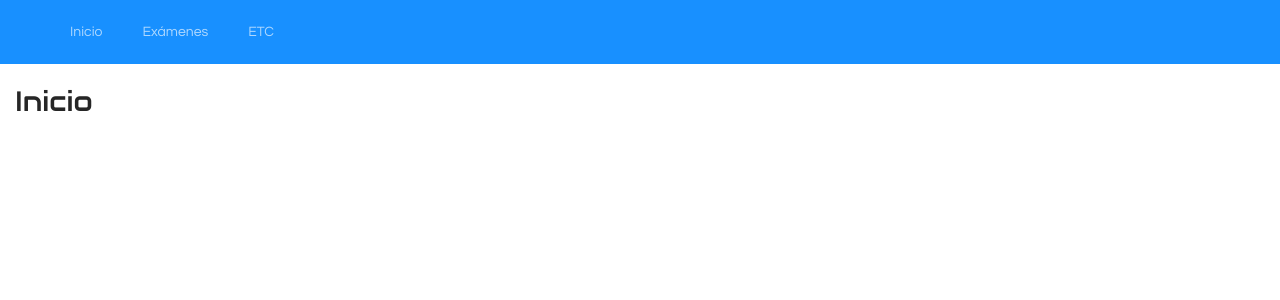
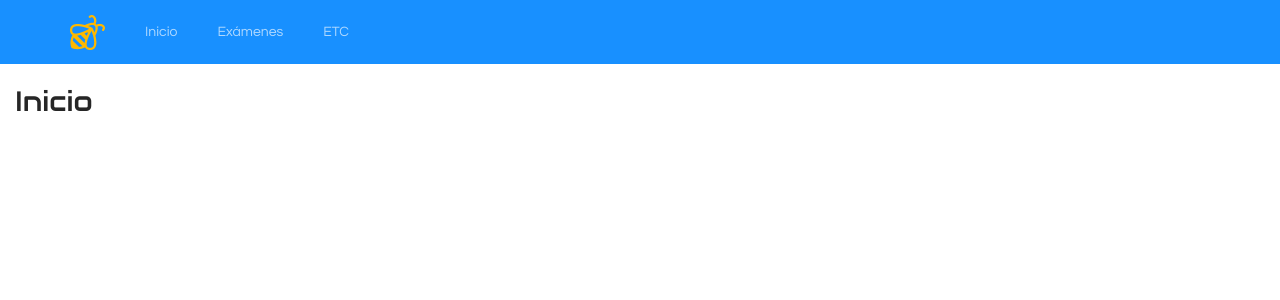
Before and after one commit to EstebanAO/hackmty-2020-front-react, a React (Create React App) app: page / in a window 1280 px wide. Shown: the top 300 px of the page. Built offline with nearby package versions, Linux system fonts and the light colour scheme.

Commit message:
Added logo to header

```diff
--- a/src/components/layouts/header.js
+++ b/src/components/layouts/header.js
@@ -1,5 +1,7 @@
 import React, { Component } from 'react'
 import { Layout, Menu, Link } from 'antd';
+
+import logo from '../../assets/img/beeready_icon.png';
 
 const { Header, Content, Footer } = Layout;
 
@@ -9,8 +11,11 @@ export class HeaderTag extends Component {
       <div>
         { ['leaderboard', 'lobby', 'winner', 'question'].includes(this.props.path.split('/')[1]) ? '' :
           <Header style={{zIndex: 1, width: '100%', "background-color": "#1890ff"}}>
-            <div className="logo" />
+
             <Menu theme="dark" mode="horizontal" style={{"background-color": "#1890ff"}}>
+              <Menu.Item key="0">
+                <img src={logo}></img>
+              </Menu.Item>
               <Menu.Item key="1">
                 <a href="/">Inicio</a>
               </Menu.Item>
```
Also changed, not shown: src/assets/img/beeready_icon.png.
